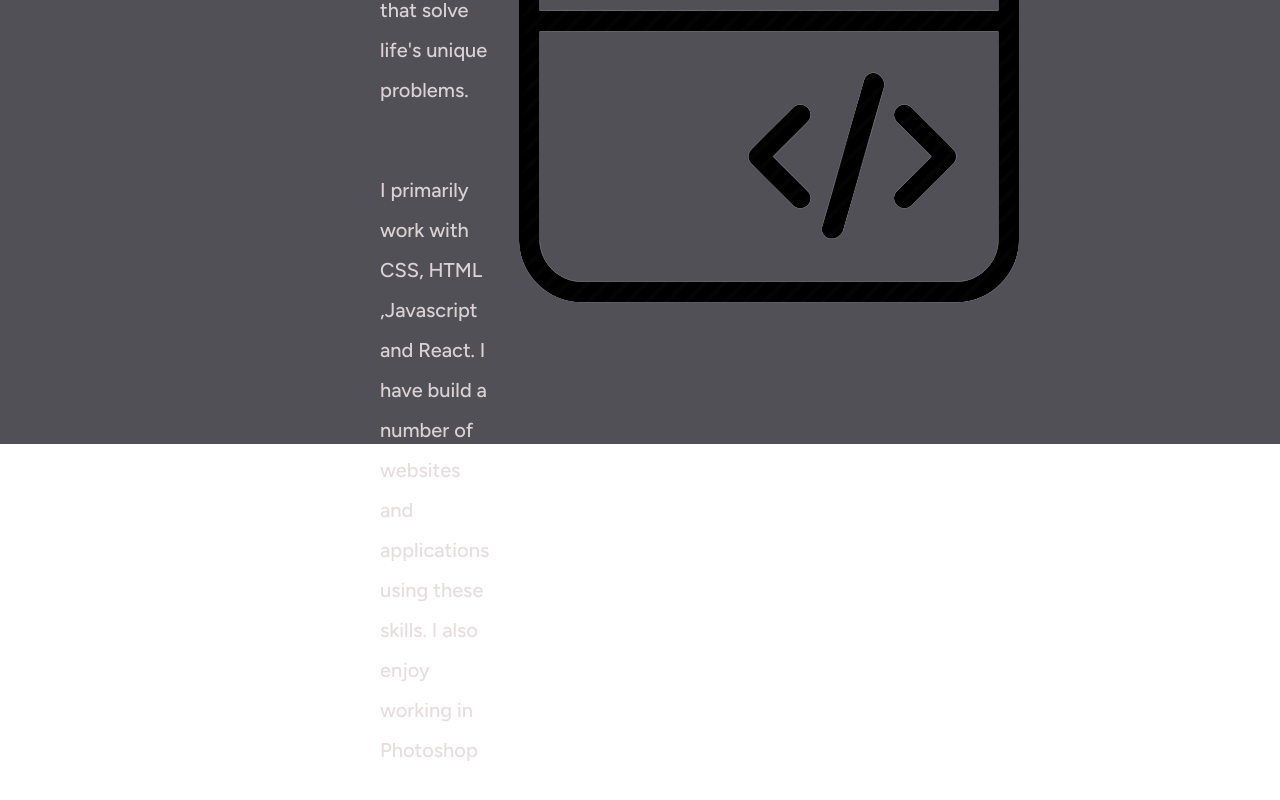
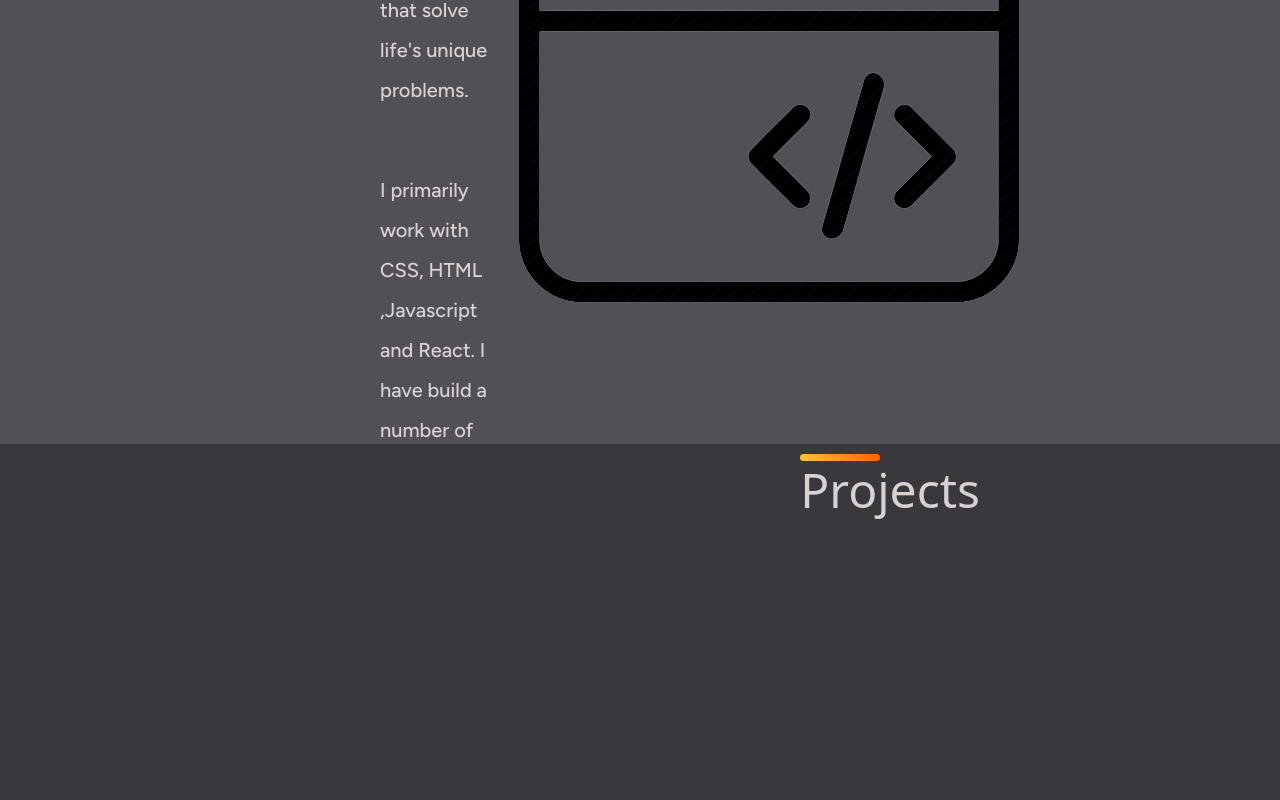
Before and after one commit to Pacman-1/portfolio, a React (Create React App) app: page / in a window 1280 px wide. Shown: the part 1356-2156 px from the top of the page. Built offline with nearby package versions, Linux system fonts and the light colour scheme; a web font is replaced by a local one.

Commit message:
started project section
need to make another component to display project cards

```diff
--- a/src/App.js
+++ b/src/App.js
@@ -2,6 +2,7 @@ import Navbar from "./components/Navbar";
 import Herosection from "./components/Herosection"
 import Skillsection from "./components/Skillsection";
 import Aboutme from "./components/Aboutme";
+import Projectsection from "./components/Projectsection";
 
 function App() {
   return (
@@ -12,6 +13,7 @@ function App() {
     <Herosection/>
    <Skillsection/>
     <Aboutme/>
+    <Projectsection/>
     </div>
 
     </div>
--- a/src/components/Aboutme.js
+++ b/src/components/Aboutme.js
@@ -12,9 +12,12 @@ return(
             <p>Hi, my name is Roland Cook, a Front End Developer from Concord, NC. I love building websites that solve life's unique problems.</p>
             <p>I primarily work with CSS, HTML ,Javascript and React. I have build a number of websites and applications using these skills. I also enjoy working in Photoshop</p>
         </div>
+
+
         <img src={imagePhoto} alt="Logo" />
     </section>
+
 )
 }
-
+// shrink image to correct font responsiveness issues
 export default Aboutme
--- /dev/null
+++ b/src/components/Projectsection.js
@@ -0,0 +1,16 @@
+import React from "react";
+import "../styles/projects.css"
+const Projectsection = ()=>{
+return (
+    <div className="project-section">
+        <div className="title-container">
+        <span></span>
+        <h1 className="project-title">Projects</h1>
+        </div>
+
+
+    </div>
+)
+}
+
+export default Projectsection
--- /dev/null
+++ b/src/styles/projects.css
@@ -0,0 +1,19 @@
+.project-section{
+    display: flex;
+    justify-content: end;
+    background-color: #39383d;
+    height: 600px;
+}
+.project-title{
+    font-size: 3rem;
+    color: rgba(226, 220, 220, 0.938);
+    margin-right: 300px;
+}
+.project-section span{
+    display: block;
+    width: 80px;
+    height: 7px;
+    background:linear-gradient(45deg, #fac639, #ff5e00);
+    border-radius: 5px;
+    margin:10px 0px 0px;
+}
```
